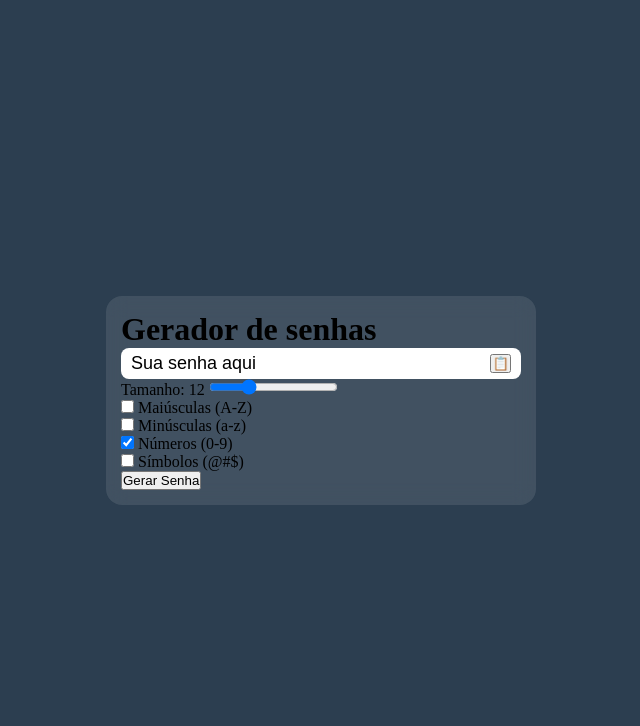
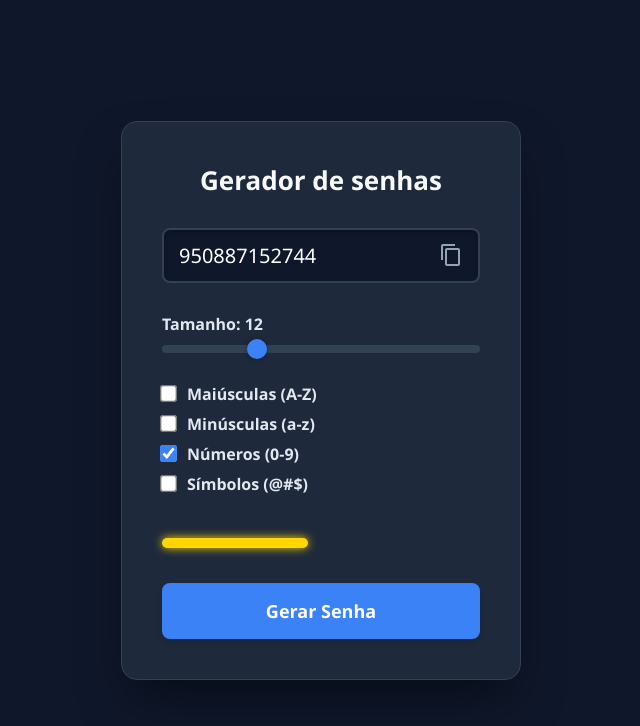
Before and after one commit to fellipedecastro0/Gerador-de-Senhas, a plain HTML site: page index.html in a window 1280 px wide. Both pictures are taken after a click on the button "Gerar Senha". Shown: the whole page, without its empty margins (319-959 px from the left). Drawn offline with Linux system fonts and the light colour scheme.

Commit message:
adicionando CSS e JS

```diff
--- a/index.html
+++ b/index.html
@@ -1,11 +1,10 @@
 <!DOCTYPE html>
-<html lang="en">
+<html lang="pt-br">
 <head>
     <meta charset="UTF-8">
     <meta name="viewport" content="width=device-width, initial-scale=1.0">
-
     <link rel="stylesheet" href="style.css">
-    <title>Document</title>
+    <title>Gerador de Senhas</title>
 </head>
 <body>
    <main>
@@ -13,8 +12,11 @@
         <h1>Gerador de senhas</h1>
 
         <div class="input-box">
-            <input type="text" id="password" value="Sua senha aqui" readonly >
-            <button id="copy">📋</button>
+            <input type="text" id="password" placeholder="Sua senha aqui" readonly>
+
+            <svg id="copy-icon" width="24" height="24" viewBox="0 0 24 24" fill="none" xmlns="http://www.w3.org/2000/svg">
+                <path d="M16 1H4C2.9 1 2 1.9 2 3V17H4V3H16V1ZM19 5H8C6.9 5 6 5.9 6 7V21C6 22.1 6.9 23 8 23H19C20.1 23 21 22.1 21 21V7C21 5.9 20.1 5 19 5ZM19 21H8V7H19V21Z" fill="currentColor"/>
+            </svg>
         </div>
 
         <div class="length-box">
@@ -29,8 +31,8 @@
             </div>
 
             <div class="check-group">
-                <input type="checkbox" id="lowerCase">
-                <label for="lowerCase">Minúsculas (a-z)</label>
+                <input type="checkbox" id="lowercase">
+                <label for="lowercase">Minúsculas (a-z)</label>
             </div>
 
             <div class="check-group">
@@ -43,9 +45,12 @@
                 <label for="symbols">Símbolos (@#$)</label>
             </div>
         </div>
+
         <div id="strength-bar"></div>
-        <button id="generate">Gerar Senha</button>
+        <button class="btn-gerar" id="gerar">Gerar Senha</button>
     </div>
    </main>
+
+   <script src="script.js"></script>
 </body>
 </html>
--- /dev/null
+++ b/script.js
@@ -0,0 +1,100 @@
+
+const inputSenha = document.getElementById("password");
+const inputSlider = document.getElementById("length");
+const textoTamanho = document.getElementById("length-value");
+const botaoGerar = document.getElementById("gerar");
+const botaoCopiar = document.getElementById("copy-icon");
+const indicadorSeguranca = document.getElementById("strength-bar");
+const chkMaiusculas = document.getElementById("uppercase");
+const chkMinusculas = document.getElementById("lowercase");
+const chkNumeros = document.getElementById("numbers");
+const chkSimbolos = document.getElementById("symbols");
+
+
+function calcularForca(senha) {
+    let forca = 0;
+
+    if (!senha) return 0;
+
+    forca += senha.length * 3;
+    const temMaiuscula = /[A-Z]/.test(senha);
+    const temNumero = /[0-9]/.test(senha);
+    const temSimbolo = /[^A-Za-z0-9]/.test(senha);
+    if (temMaiuscula) forca += 10;
+    if (temNumero) forca += 10;
+    if (temSimbolo) forca += 20;
+    if (forca > 100) forca = 100;
+    return forca;
+}
+
+
+function atualizarBarra() {
+    const senha = inputSenha.value;
+    const porcentagem = calcularForca(senha);
+
+    if (senha === "") {
+        indicadorSeguranca.style.width = "0%";
+        indicadorSeguranca.style.backgroundColor = "transparent";
+        return;
+    }
+
+    indicadorSeguranca.style.width = `${porcentagem}%`;
+
+    if (porcentagem < 40) {
+        indicadorSeguranca.style.backgroundColor = '#ff4d4d';
+        indicadorSeguranca.style.boxShadow = '0 0 10px #ff4d4d';
+    } else if (porcentagem < 70) {
+        indicadorSeguranca.style.backgroundColor = '#ffd700';
+        indicadorSeguranca.style.boxShadow = '0 0 10px #ffd700';
+    } else {
+        indicadorSeguranca.style.backgroundColor = '#00ff00';
+        indicadorSeguranca.style.boxShadow = '0 0 10px #00ff00';
+    }
+}
+
+
+inputSlider.addEventListener("input", function() {
+    textoTamanho.textContent = inputSlider.value;
+    atualizarBarra();
+});
+
+
+botaoGerar.addEventListener("click", function() {
+    let caracteres = "";
+    if (chkMaiusculas.checked) caracteres += "ABCDEFGHIJKLMNOPQRSTUVWXYZ";
+    if (chkMinusculas.checked) caracteres += "abcdefghijklmnopqrstuvwxyz";
+    if (chkNumeros.checked) caracteres += "0123456789";
+    if (chkSimbolos.checked) caracteres += "@#$%&*()_+{}[]^~;:.";
+
+    if (caracteres === "") {
+        alert("Selecione pelo menos um tipo de caractere!");
+        return;
+    }
+
+    let senha = "";
+    for (let i = 0; i < inputSlider.value; i++) {
+        const numeroAleatorio = Math.floor(Math.random() * caracteres.length);
+        senha += caracteres[numeroAleatorio];
+    }
+
+    inputSenha.value = senha;
+    atualizarBarra();
+});
+
+
+botaoCopiar.addEventListener("click", function() {
+    const senhaParaCopiar = inputSenha.value;
+
+    if (senhaParaCopiar === "") {
+        return;
+    }
+
+
+    inputSenha.select();
+    inputSenha.setSelectionRange(0, 99999);
+    document.execCommand("copy");
+
+    alert("Senha copiada com sucesso!");
+});
+
+atualizarBarra();
--- a/style.css
+++ b/style.css
@@ -1,33 +1,52 @@
 * {
-    margin: 0px ;
-    padding: 0px;
-
+    margin: 0;
+    padding: 0;
+    box-sizing: border-box;
+    font-family: 'Segoe UI', Tahoma, Geneva, Verdana, sans-serif;
 }
 
 
 body {
-    background-color: #2c3e50;
+    background-color: #0f172a;
     display: flex;
     height: 100vh;
     justify-content: center;
     align-items: center;
+    color: #cbd5e1;
 }
 
 .hero {
-    width: 400px;
-    background-color: rgba(255, 255, 255, 0.1);
-    backdrop-filter: blur(10px);
+    background-color: #1e293b;
+    border: 1px solid #334155;
     border-radius: 16px;
-    padding: 15px;
-
+    padding: 40px;
+    display: flex;
+    flex-direction: column;
+    gap: 20px;
+    box-shadow: 0 25px 50px -12px rgba(0, 0, 0, 0.5);
+    width: 100%;
+    max-width: 400px;
 }
 
+.hero h1 {
+    text-align: center;
+    color: #f8fafc;
+    font-size: 26px;
+    margin-bottom: 10px;
+    font-weight: 600;
+}
+
+
 .input-box {
-    background-color: white;
-    padding: 5px 10px;
+    background-color: #0f172a;
+    border: 2px solid #334155;
+    padding: 12px 15px;
     border-radius: 8px;
     display: flex;
     align-items: center;
+    justify-content: space-between;
+    margin-bottom: 10px;
+    box-shadow: inset 0 2px 4px 0 rgba(0, 0, 0, 0.3);
 }
 
 .input-box input {
@@ -35,5 +54,146 @@ body {
     border: none;
     outline: none;
     width: 100%;
+    color: #ffffff;
+    font-size: 20px;
+    font-weight: 500;
+}
+
+
+#copy-icon {
+    cursor: pointer;
+    color: #94a3b8;
+    transition: all 0.2s ease;
+    flex-shrink: 0;
+}
+
+#copy-icon:hover {
+    color: #3b82f6;
+    transform: scale(1.1);
+}
+
+#copy-icon:active {
+    transform: scale(0.95);
+    color: #22c55e;
+}
+
+
+.length-box label {
+    font-weight: 600;
+    color: #e2e8f0;
+}
+
+
+input[type="range"] {
+    -webkit-appearance: none;
+    width: 100%;
+    background: transparent;
+    margin: 10px 0;
+    cursor: pointer;
+}
+
+
+input[type="range"]::-webkit-slider-runnable-track {
+    width: 100%;
+    height: 8px;
+    background: #334155;
+    border-radius: 4px;
+    cursor: pointer;
+}
+
+
+input[type="range"]::-webkit-slider-thumb {
+    -webkit-appearance: none;
+    height: 20px;
+    width: 20px;
+    border-radius: 50%;
+    background: #3b82f6;
+    cursor: pointer;
+    margin-top: -6px;
+    box-shadow: 0 0 5px rgba(0,0,0,0.3);
+    transition: transform 0.1s;
+}
+
+input[type="range"]::-webkit-slider-thumb:active {
+    transform: scale(1.2);
+}
+
+
+.check-group {
+    display: flex;
+    align-items: center;
+    gap: 12px;
+    color: #e2e8f0;
+    font-size: 16px;
+    font-weight: 700;
+    margin-bottom: 8px;
+    cursor: pointer;
+    transition: color 0.2s;
+}
+
+.check-group:hover {
+    color: #ffffff;
+}
+
+.check-group input[type="checkbox"] {
+    transform: scale(1.3);
+    cursor: pointer;
+    accent-color: #3b82f6;
+}
+
+
+#strength-bar {
+    width: 100%;
+    height: 10px;
+    background-color: #334155;
+    border-radius: 5px;
+    margin-top: 15px;
+    transition: all 0.3s;
+    width: 0%;
+}
+
+.weak {
+    width: 33% !important;
+    background-color: #ef4444 !important;
+    box-shadow: 0 0 10px #ef4444;
+}
+
+.medium {
+    width: 66% !important;
+    background-color: #eab308 !important;
+    box-shadow: 0 0 10px #eab308;
+}
+
+.strong {
+    width: 100% !important;
+    background-color: #22c55e !important;
+    box-shadow: 0 0 10px #22c55e;
+}
+
+
+
+
+
+.btn-gerar {
+    background-color: #3b82f6;
+    color: white;
+    padding: 16px;
+    border: none;
+    border-radius: 8px;
+    font-weight: 700;
     font-size: 18px;
+    cursor: pointer;
+    transition: all 0.2s;
+    margin-top: 15px;
+    box-shadow: 0 4px 6px -1px rgba(0, 0, 0, 0.1);
 }
+
+.btn-gerar:hover {
+    background-color: #2563eb;
+    transform: translateY(-2px);
+    box-shadow: 0 10px 15px -3px rgba(0, 0, 0, 0.2);
+}
+
+.btn-gerar:active {
+    transform: translateY(0);
+}
```
